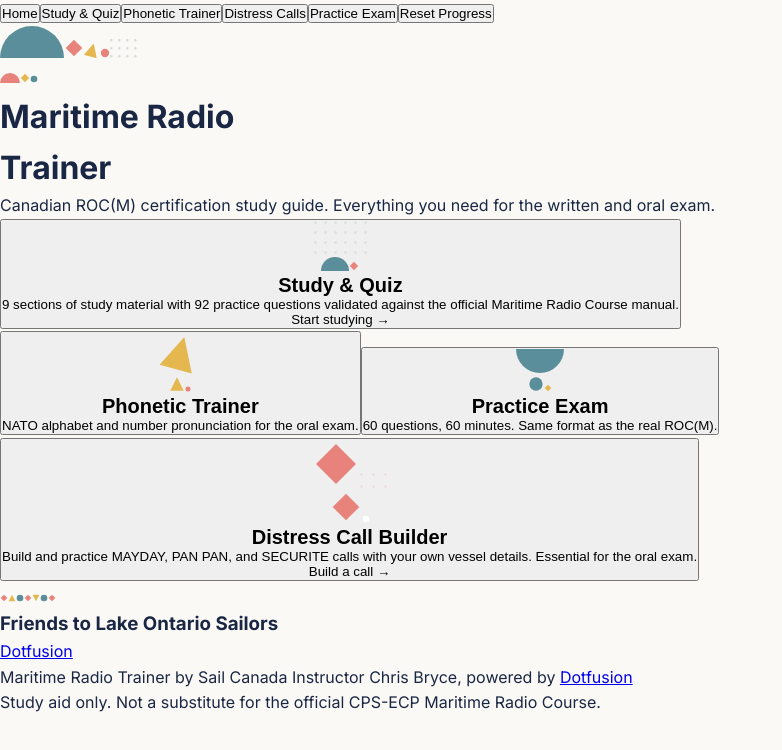
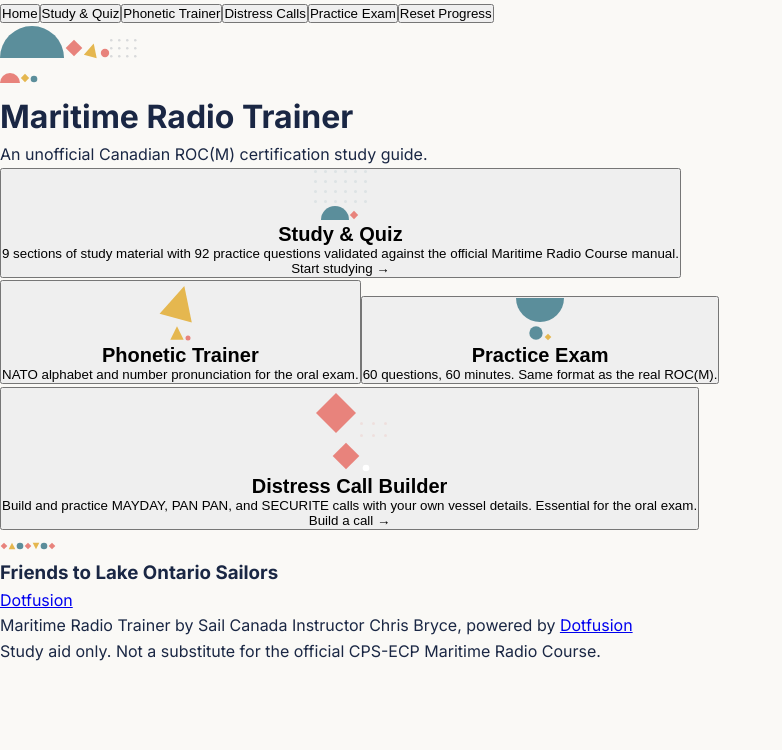
Before and after one commit to GNARLEYSPOKE/maritime-radio-trainer, a Next.js app: page / in a window 1280 px wide. Shown: the top 750 px of the page, without its empty margins (0-782 px from the left). Built offline with nearby package versions, Linux system fonts and the light colour scheme.

Commit message:
Update hero title and subtitle copy
Single-line title, clearer unofficial disclaimer in subtitle.

Co-Authored-By: Claude Opus 4.6 <noreply@anthropic.com>

```diff
--- a/app/components/HomeView.js
+++ b/app/components/HomeView.js
@@ -18,8 +18,8 @@ export default function HomeView({ currentView, onNavigate, quizScores, onStartS
             <Diamond size={10} color={palette.mustard} />
             <Circle size={8} color={palette.teal} />
           </div>
-          <h1 className="text-5xl font-semibold tracking-tight mb-3">Maritime Radio<br />Trainer</h1>
-          <p className="text-white/50 text-lg max-w-md">Canadian ROC(M) certification study guide. Everything you need for the written and oral exam.</p>
+          <h1 className="text-5xl font-semibold tracking-tight mb-3">Maritime Radio Trainer</h1>
+          <p className="text-white/50 text-lg max-w-md">An unofficial Canadian ROC(M) certification study guide.</p>
         </div>
       </header>
 
```
